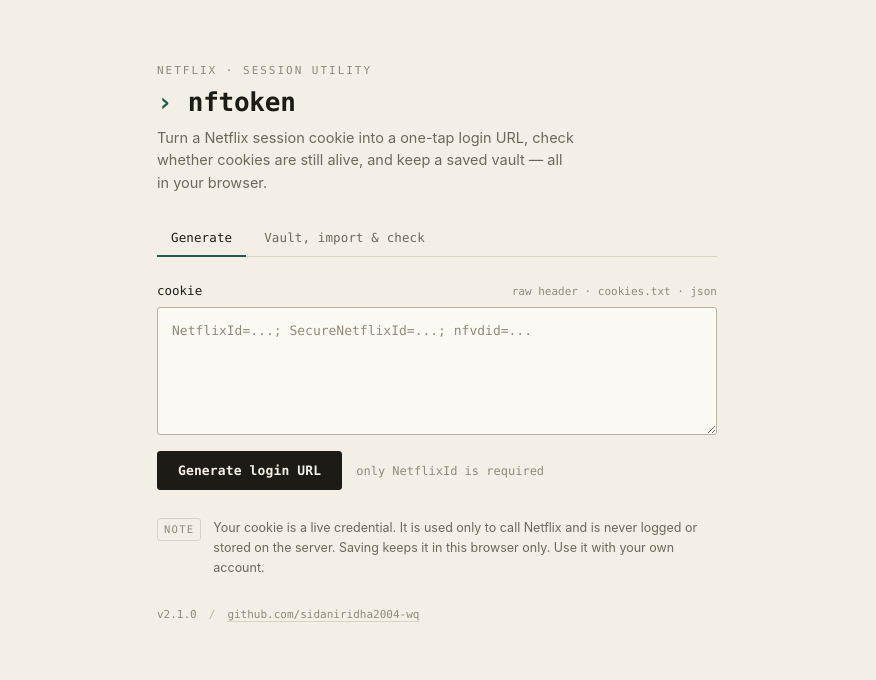
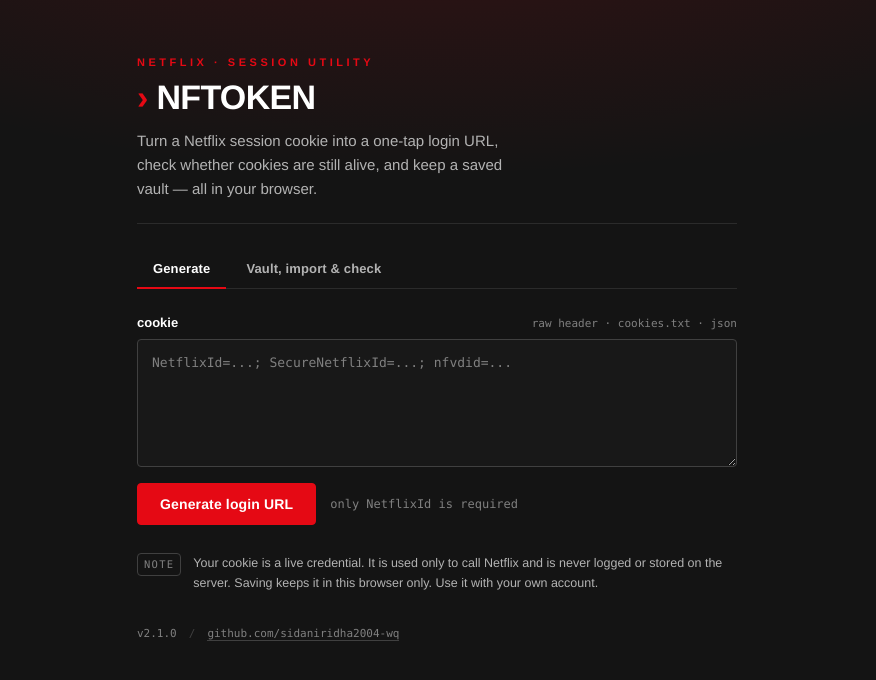
Before and after one commit to sidaniridha2004-wq/nftoken-web, a Next.js app: page / in a window 1280 px wide. Shown: the top 680 px of the page, without its empty margins (203-1079 px from the left). Built offline with nearby package versions, Linux system fonts and the light colour scheme.

Commit message:
style: redesign UI with a Netflix-inspired dark/red theme

```diff
--- a/app/globals.css
+++ b/app/globals.css
@@ -1,17 +1,25 @@
 :root {
-  --paper: #f3efe6;
-  --panel: #fbf9f3;
-  --ink: #1d1b16;
-  --muted: #6d685c;
-  --faint: #8f8a7c;
-  --rule: #d9d3c5;
-  --rule-strong: #b9b2a0;
-  --accent: #1c5d4c;
-  --accent-soft: #e4ede7;
-  --danger: #8f3a2f;
-  --danger-soft: #f0e0da;
+  /* Netflix palette */
+  --paper: #141414;
+  --panel: #1f1f1f;
+  --panel-2: #181818;
+  --ink: #ffffff;
+  --muted: #b3b3b3;
+  --faint: #808080;
+  --rule: #2b2b2b;
+  --rule-strong: #404040;
+  --accent: #e50914;
+  --accent-hover: #f40612;
+  --accent-soft: rgba(229, 9, 20, 0.14);
+  --danger: #e50914;
+  --danger-soft: rgba(229, 9, 20, 0.14);
+  --ok: #46d369;
+  --ok-soft: rgba(70, 211, 105, 0.15);
+  --warn: #e5a00d;
+  --warn-soft: rgba(229, 160, 13, 0.15);
   --mono: "SF Mono", ui-monospace, "JetBrains Mono", Menlo, Consolas, monospace;
-  --sans: -apple-system, BlinkMacSystemFont, "Segoe UI", Inter, Roboto, sans-serif;
+  --sans: "Helvetica Neue", Helvetica, Arial, sans-serif;
+  --shadow: 0 4px 18px rgba(0, 0, 0, 0.55);
 }
 
 * {
@@ -22,7 +30,10 @@
 body {
   margin: 0;
   min-height: 100vh;
-  background: var(--paper);
+  background:
+    radial-gradient(1200px 480px at 50% -160px, rgba(229, 9, 20, 0.18), transparent 70%),
+    var(--paper);
+  background-repeat: no-repeat;
   color: var(--ink);
   font-family: var(--sans);
   -webkit-font-smoothing: antialiased;
@@ -31,42 +42,45 @@
 body {
   display: flex;
   justify-content: center;
-  padding: 8vh 20px 60px;
+  padding: 7vh 20px 70px;
 }
 
 main {
   width: 100%;
-  max-width: 560px;
+  max-width: 600px;
 }
 
 .eyebrow {
-  font-family: var(--mono);
+  font-family: var(--sans);
   font-size: 11px;
-  letter-spacing: 0.18em;
+  font-weight: 700;
+  letter-spacing: 0.32em;
   text-transform: uppercase;
-  color: var(--faint);
+  color: var(--accent);
   margin: 0 0 10px;
 }
 
 h1 {
-  font-family: var(--mono);
-  font-size: 26px;
-  font-weight: 600;
-  letter-spacing: -0.01em;
+  font-family: var(--sans);
+  font-size: 34px;
+  font-weight: 800;
+  letter-spacing: -0.02em;
+  text-transform: uppercase;
   margin: 0;
+  color: var(--ink);
 }
 
 h1 .caret {
   color: var(--accent);
-  font-weight: 600;
+  font-weight: 800;
 }
 
 .lede {
-  margin: 10px 0 0;
+  margin: 12px 0 0;
   color: var(--muted);
-  font-size: 14.5px;
-  line-height: 1.55;
-  max-width: 46ch;
+  font-size: 15px;
+  line-height: 1.6;
+  max-width: 48ch;
 }
 
 .rule {
@@ -88,8 +102,9 @@
 }
 
 label {
-  font-family: var(--mono);
-  font-size: 12.5px;
+  font-family: var(--sans);
+  font-size: 13px;
+  font-weight: 600;
   color: var(--ink);
 }
 
@@ -104,9 +119,9 @@
   width: 100%;
   min-height: 128px;
   resize: vertical;
-  background: var(--panel);
+  background: var(--panel-2);
   border: 1px solid var(--rule-strong);
-  border-radius: 3px;
+  border-radius: 4px;
   color: var(--ink);
   padding: 13px 14px;
   font-family: var(--mono);
@@ -132,23 +147,24 @@
 }
 
 button.primary {
-  font-family: var(--mono);
-  font-size: 13px;
-  font-weight: 600;
+  font-family: var(--sans);
+  font-size: 14px;
+  font-weight: 700;
   letter-spacing: 0.01em;
-  background: var(--ink);
-  color: var(--paper);
-  border: 1px solid var(--ink);
-  border-radius: 3px;
-  padding: 11px 20px;
+  background: var(--accent);
+  color: #fff;
+  border: 1px solid var(--accent);
+  border-radius: 4px;
+  padding: 12px 22px;
   cursor: pointer;
   transition:
-    background 0.12s,
+    background 0.15s,
     transform 0.05s;
 }
 
 button.primary:hover {
-  background: #000;
+  background: var(--accent-hover);
+  border-color: var(--accent-hover);
 }
 
 button.primary:active {
@@ -156,8 +172,9 @@
 }
 
 button.primary:disabled {
-  background: var(--faint);
-  border-color: var(--faint);
+  background: #5a5a5a;
+  border-color: #5a5a5a;
+  color: #cfcfcf;
   cursor: not-allowed;
 }
 
@@ -169,9 +186,11 @@
 
 .result {
   margin-top: 26px;
-  border: 1px solid var(--rule-strong);
-  border-radius: 3px;
+  border: 1px solid var(--rule);
+  border-radius: 6px;
   background: var(--panel);
+  box-shadow: var(--shadow);
+  overflow: hidden;
 }
 
 .result .row {
@@ -215,7 +234,7 @@
   color: var(--ink);
   background: transparent;
   border: 1px solid var(--rule-strong);
-  border-radius: 3px;
+  border-radius: 4px;
   padding: 7px 12px;
   cursor: pointer;
   white-space: nowrap;
@@ -241,17 +260,17 @@
   font-family: var(--mono);
   font-size: 12.5px;
   line-height: 1.5;
-  color: var(--danger);
+  color: #ff6b6b;
   background: var(--danger-soft);
-  border-left: 2px solid var(--danger);
-  border-radius: 0 3px 3px 0;
+  border-left: 3px solid var(--danger);
+  border-radius: 0 4px 4px 0;
   padding: 12px 14px;
 }
 
 .error::before {
   content: "error: ";
   color: var(--danger);
-  opacity: 0.7;
+  opacity: 0.9;
 }
 
 .note {
@@ -270,15 +289,15 @@
   letter-spacing: 0.12em;
   text-transform: uppercase;
   color: var(--faint);
-  border: 1px solid var(--rule);
-  border-radius: 3px;
+  border: 1px solid var(--rule-strong);
+  border-radius: 4px;
   padding: 2px 6px;
   height: fit-content;
   white-space: nowrap;
 }
 
 footer {
-  margin-top: 30px;
+  margin-top: 34px;
   font-family: var(--mono);
   font-size: 11px;
   color: var(--faint);
@@ -290,7 +309,7 @@
 footer a {
   color: var(--faint);
   text-decoration: none;
-  border-bottom: 1px solid var(--rule);
+  border-bottom: 1px solid var(--rule-strong);
 }
 
 footer a:hover {
@@ -303,11 +322,13 @@
 }
 
 /* ============================================================
-   v2 — tabs, panels, vault, cookie checker
+   tabs, panels, vault, cookie checker
    ============================================================ */
 
 .masthead {
   margin-bottom: 26px;
+  padding-bottom: 22px;
+  border-bottom: 1px solid var(--rule);
 }
 
 /* Tabs -------------------------------------------------------- */
@@ -320,15 +341,16 @@
 
 .tab {
   appearance: none;
-  font-family: var(--mono);
-  font-size: 12.5px;
+  font-family: var(--sans);
+  font-size: 13px;
+  font-weight: 600;
   letter-spacing: 0.01em;
   color: var(--muted);
   background: transparent;
   border: 0;
   border-bottom: 2px solid transparent;
   margin-bottom: -1px;
-  padding: 10px 14px;
+  padding: 11px 16px;
   cursor: pointer;
   transition: color 0.12s, border-color 0.12s;
 }
@@ -359,7 +381,7 @@
   color: var(--ink);
   background: transparent;
   border: 1px solid var(--rule-strong);
-  border-radius: 3px;
+  border-radius: 4px;
   padding: 7px 12px;
   cursor: pointer;
   white-space: nowrap;
@@ -376,7 +398,7 @@
 }
 
 .chip:disabled {
-  opacity: 0.45;
+  opacity: 0.4;
   cursor: not-allowed;
   border-color: var(--rule);
   color: var(--faint);
@@ -385,23 +407,24 @@
 .chip.solid {
   background: var(--accent);
   border-color: var(--accent);
-  color: var(--paper);
+  color: #fff;
 }
 
 .chip.solid:hover {
-  background: #17513f;
-  color: var(--paper);
+  background: var(--accent-hover);
+  border-color: var(--accent-hover);
+  color: #fff;
 }
 
 .chip.danger {
-  color: var(--danger);
-  border-color: var(--danger-soft);
+  color: #ff6b6b;
+  border-color: rgba(229, 9, 20, 0.4);
 }
 
 .chip.danger:hover {
   border-color: var(--danger);
-  color: var(--danger);
-  background: var(--danger-soft);
+  color: #fff;
+  background: var(--danger);
 }
 
 .result .row .chip.solid {
@@ -420,27 +443,27 @@
 }
 
 .pill.working {
-  color: var(--accent);
-  background: var(--accent-soft);
-  border-color: #bcd6cb;
+  color: var(--ok);
+  background: var(--ok-soft);
+  border-color: rgba(70, 211, 105, 0.4);
 }
 
 .pill.invalid {
-  color: var(--danger);
+  color: #ff6b6b;
   background: var(--danger-soft);
-  border-color: #e0c4bc;
+  border-color: rgba(229, 9, 20, 0.4);
 }
 
 .pill.error {
-  color: #8a6d1f;
-  background: #f3ead1;
-  border-color: #ddca9c;
+  color: var(--warn);
+  background: var(--warn-soft);
+  border-color: rgba(229, 160, 13, 0.4);
 }
 
 .pill.unknown {
-  color: var(--faint);
-  background: #ece8dd;
-  border-color: var(--rule);
+  color: var(--muted);
+  background: #2a2a2a;
+  border-color: var(--rule-strong);
 }
 
 /* Status dot -------------------------------------------------- */
@@ -455,8 +478,8 @@
 }
 
 .dot.working {
-  background: var(--accent);
-  box-shadow: 0 0 0 3px var(--accent-soft);
+  background: var(--ok);
+  box-shadow: 0 0 0 3px var(--ok-soft);
 }
 
 .dot.invalid {
@@ -465,8 +488,8 @@
 }
 
 .dot.error {
-  background: #b58a2b;
-  box-shadow: 0 0 0 3px #f3ead1;
+  background: var(--warn);
+  box-shadow: 0 0 0 3px var(--warn-soft);
 }
 
 .dot.unknown {
@@ -498,18 +521,18 @@
 /* Empty state ------------------------------------------------- */
 .empty {
   border: 1px dashed var(--rule-strong);
-  border-radius: 3px;
-  padding: 22px 18px;
+  border-radius: 6px;
+  padding: 26px 18px;
   text-align: center;
   color: var(--muted);
   font-size: 13px;
-  line-height: 1.55;
-  background: var(--panel);
+  line-height: 1.6;
+  background: var(--panel-2);
 }
 
 .empty strong {
   color: var(--ink);
-  font-weight: 600;
+  font-weight: 700;
 }
 
 /* Cookie list ------------------------------------------------- */
@@ -517,9 +540,11 @@
   list-style: none;
   margin: 0;
   padding: 0;
-  border: 1px solid var(--rule-strong);
-  border-radius: 3px;
+  border: 1px solid var(--rule);
+  border-radius: 6px;
   background: var(--panel);
+  box-shadow: var(--shadow);
+  overflow: hidden;
 }
 
 .cookie-item {
@@ -528,6 +553,11 @@
   justify-content: space-between;
   gap: 12px;
   padding: 13px 15px;
+  transition: background 0.12s;
+}
+
+.cookie-item:hover {
+  background: var(--panel-2);
 }
 
 .cookie-item + .cookie-item {
@@ -621,8 +651,8 @@
   line-height: 1.5;
   color: var(--ink);
   background: var(--accent-soft);
-  border: 1px solid #bcd6cb;
-  border-radius: 3px;
+  border: 1px solid rgba(229, 9, 20, 0.4);
+  border-radius: 4px;
   padding: 9px 12px;
 }
 
@@ -639,33 +669,37 @@
   font-size: 12px;
 }
 
-/* country grouping + filter */
+/* country grouping + filter --------------------------------- */
 .cf-select {
   appearance: none;
   font-family: var(--mono);
   font-size: 12px;
   color: var(--ink);
-  background: var(--paper);
-  border: 1px solid var(--rule);
-  border-radius: 6px;
+  background: var(--panel-2);
+  border: 1px solid var(--rule-strong);
+  border-radius: 4px;
   padding: 6px 10px;
   cursor: pointer;
 }
+
 .cf-select:hover {
-  border-color: var(--rule-strong);
+  border-color: var(--accent);
 }
+
 .cookie-group {
   display: flex;
   align-items: center;
   justify-content: space-between;
   padding: 8px 15px;
-  background: var(--paper);
+  background: var(--panel-2);
   border-top: 1px solid var(--rule);
   border-bottom: 1px solid var(--rule);
 }
+
 .cookie-list > .cookie-group:first-child {
   border-top: none;
 }
+
 .cg-name {
   font-family: var(--mono);
   font-size: 11px;
@@ -673,11 +707,12 @@
   letter-spacing: 0.08em;
   color: var(--muted);
 }
+
 .cg-count {
   font-family: var(--mono);
   font-size: 11px;
-  color: var(--paper);
-  background: var(--rule-strong);
+  color: #fff;
+  background: var(--accent);
   border-radius: 999px;
   padding: 2px 8px;
 }
```
